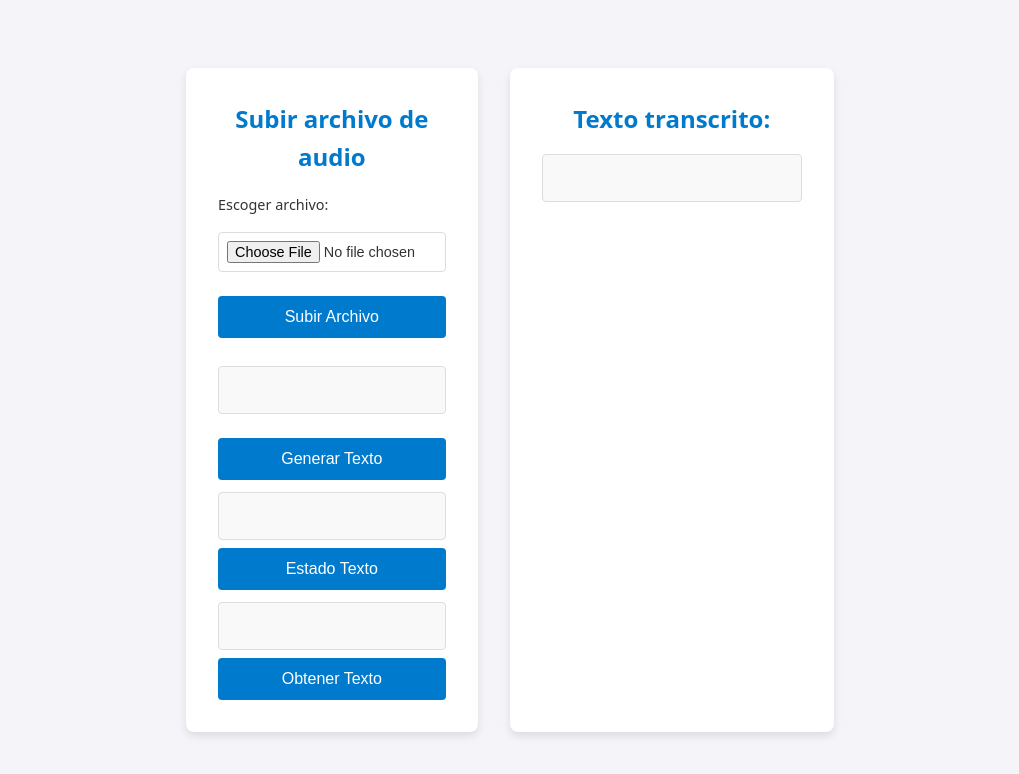
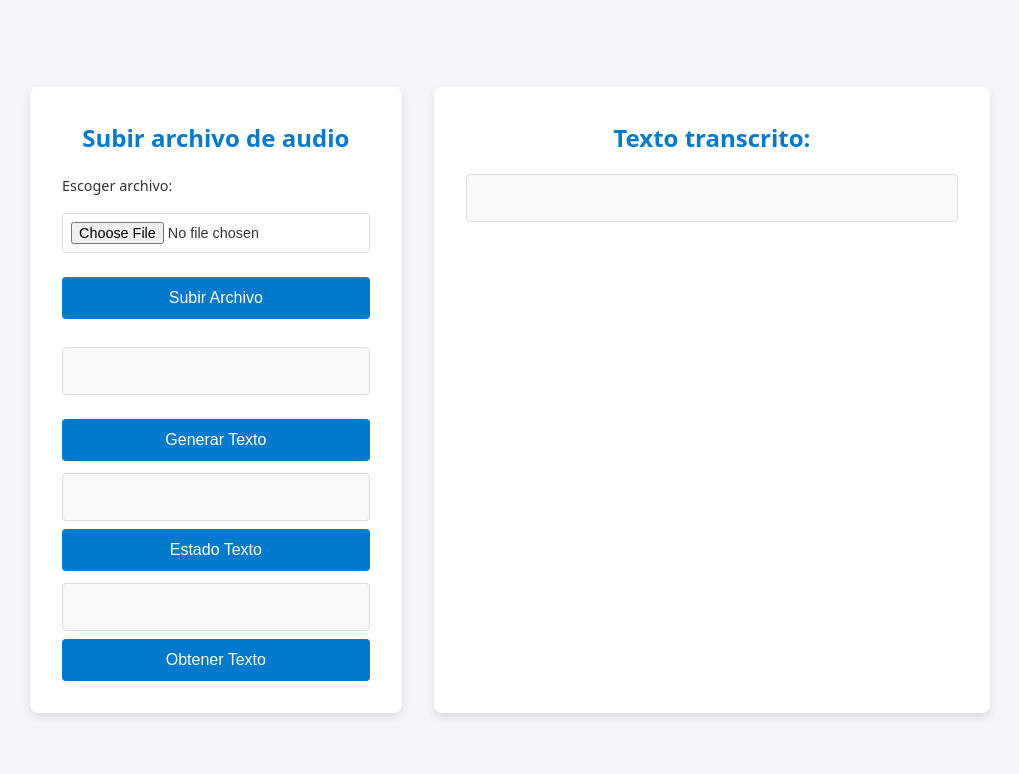
Before and after one commit to camilonore/speech2text_app, a website built with Vite: page index.html in a window 1280 px wide. Shown: the whole page, without its empty margins (130-1149 px from the left). Built offline with nearby package versions, Linux system fonts and the light colour scheme; no server answers; what @azure/storage-blob would draw is missing.

Commit message:
New styles, not much

```diff
--- a/index.html
+++ b/index.html
@@ -14,7 +14,7 @@
         <form id="audioForm">
           <label for="audioFile">Escoger archivo:</label>
           <input type="file" id="audioFile" name="audioFile" accept="audio/*" required>
-          <button type="submit">Subir Archivo</button>
+          <button>Subir Archivo</button>
           <p id="uploadedText" aria-live="polite" class="text-output"></p>
         </form>
         <button id="generateButton">Generar Texto</button>
--- a/styles.css
+++ b/styles.css
@@ -21,7 +21,7 @@ html, body {
 #app {
   display: flex;
   gap: 2rem;
-  max-width: 80vw;
+  width: 80vw;
   padding: 2rem;
 }
 
@@ -34,11 +34,12 @@ html, body {
 }
 
 #optionsBox {
-  min-width: 45%;
+  width: 40%;
+  max-width: 40%;
   height: fit-content;
 }
 #outputBox {
-  width: 100%;
+  width: 60%;
 }
 
 h2 {
```
